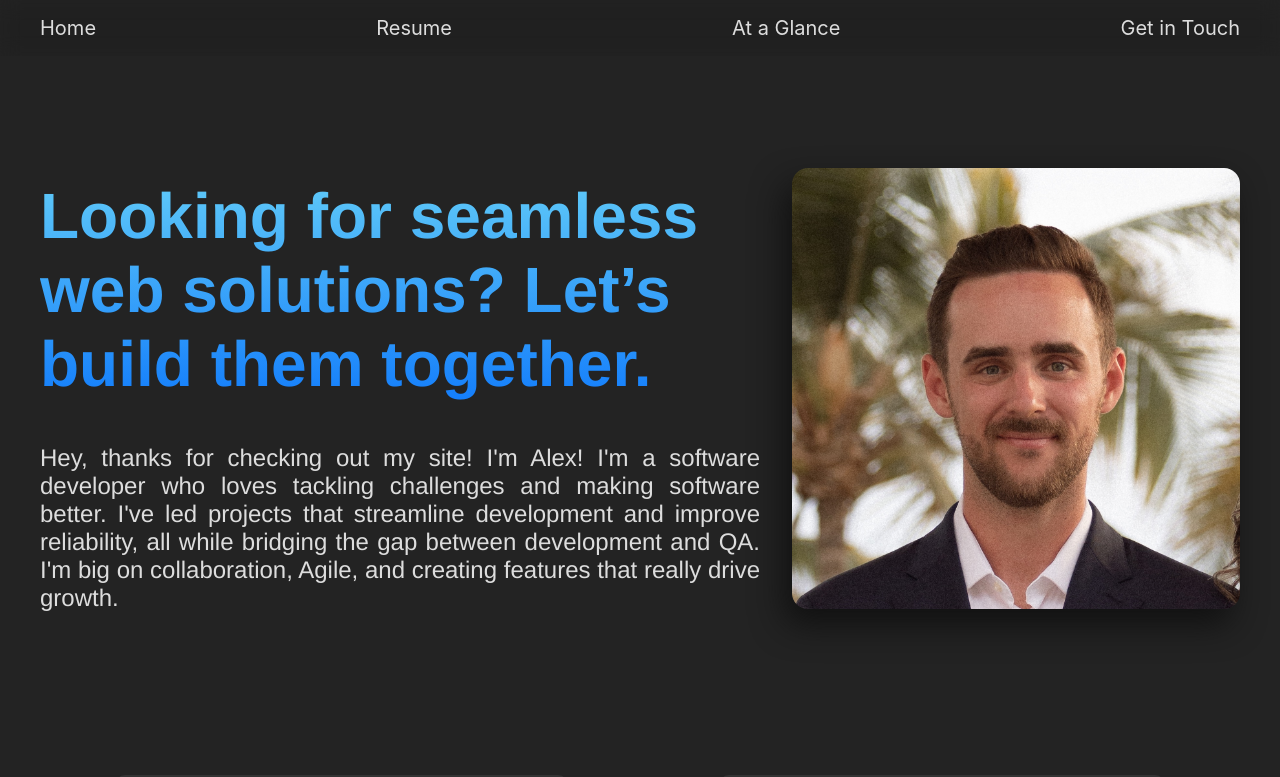
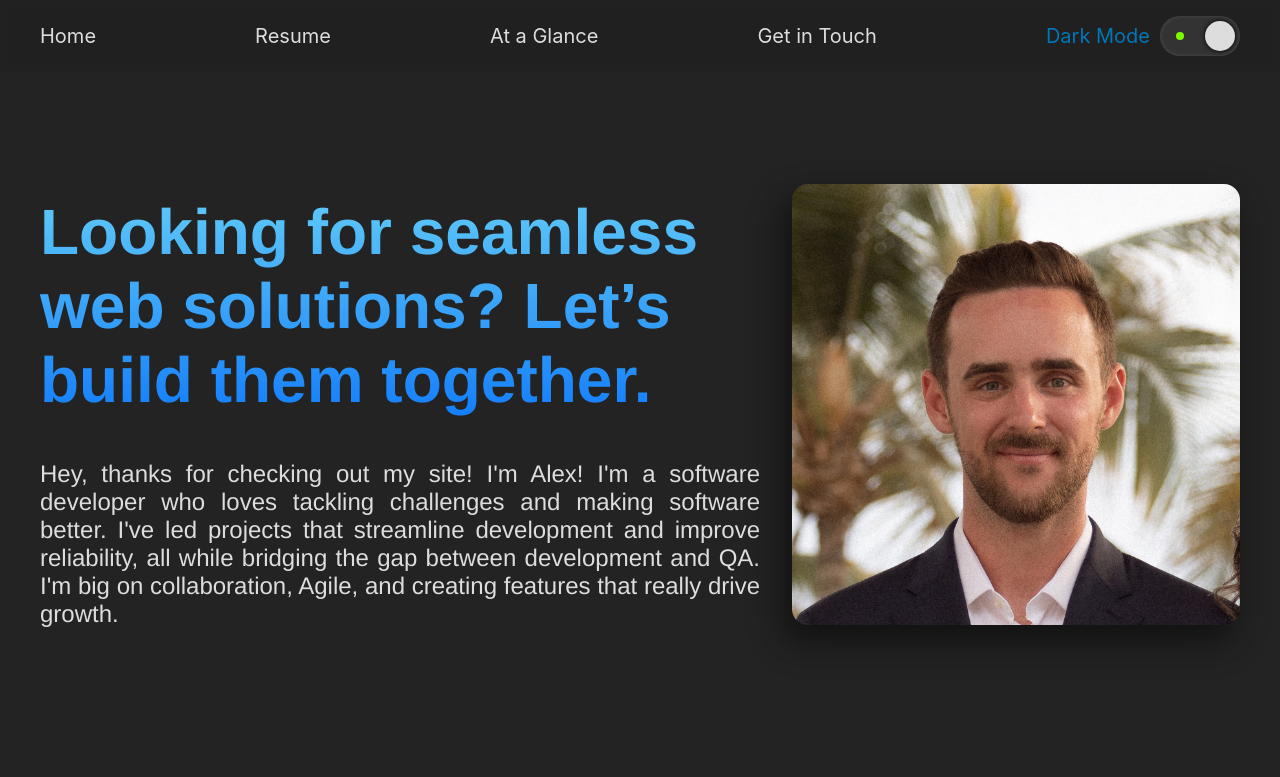
Before and after one commit to Alexbruce1/portfolio2024, a React (Create React App) app: page / in a window 1280 px wide. Shown: the top 777 px of the page. Built offline with nearby package versions, Linux system fonts and the light colour scheme.

Commit message:
Finalize logic and basic styles for Nav buttons and dark mode

```diff
--- a/src/Components/Header.css
+++ b/src/Components/Header.css
@@ -2,14 +2,12 @@
 .App-header {
   color: #696969;
   backdrop-filter: brightness(90%) blur(10px) saturate(50%);
-  /* box-shadow: 0 0 20px -6px #111; */
   position: sticky;
   top: 0;
   align-items: center;
   padding: 1em 0;
   width: 100%;
   box-sizing: border-box;
-  /* height: var(--header-height); */
   z-index: 15;
 }
 
@@ -22,7 +20,6 @@
 
 .header-nav-container {
   display: inline-flex;
-  /* background-color: green; */
   width: 100%;
   justify-content: space-between;
 }
@@ -30,13 +27,22 @@
 .header-link {
   font-size: 20px;
   text-decoration: none;
-  /* font-weight: 700; */
   color: var(--light-text);
+  margin: auto 0;
   transition-duration: .2s;
 }
 
 .header-link:hover {
   color: var(--medium-text);
+}
+
+.dark-mode-container-fullsize {
+  display: flex;
+}
+
+.dark-mode-text-fullsize {
+  margin: auto 10px;
+  color: var(--accent-blue);
 }
 
 .app-header-name {
--- a/src/Components/Header.js
+++ b/src/Components/Header.js
@@ -15,6 +15,13 @@ function Header({ sidebarActive, hamburgerRef, toggleSidebar, sidebarRef, darkMo
             <Link to="/tldr" onClick={toggleSidebar} className="header-link">At a Glance</Link>
             <Link to="/contact" onClick={toggleSidebar} className="header-link">Get in Touch</Link>
             {/* <Link to="/personal" onClick={toggleSidebar} className="header-link">Outside of work</Link> */}
+            <div className="header-link dark-mode-container-fullsize">
+              <div className="dark-mode-text-fullsize">Dark Mode</div>
+              <div className="dark-mode-slider" onClick={toggleDarkMode}>
+                <div className="dark-mode-slider-dot"></div>
+                <div className="dark-mode-enabled-dot"></div>
+              </div>
+            </div>
           </div>
         ) || (
         <div className='header-hamburger-menu-container'>
--- a/src/index.css
+++ b/src/index.css
@@ -63,7 +63,6 @@
   --green-text: #606C38;
   --accent-blue: #0077b6;
   --big-shadow: -.5em 1em 2em #696969;
-  /* --small-shadow: -3px 6px 12px #696969; */
   --bigger-shadow: -.5em 1em 3em #666;
   --shadow-to-the-right: 1px 0 20px -10px #000;
   --light-text: #232323;
```
